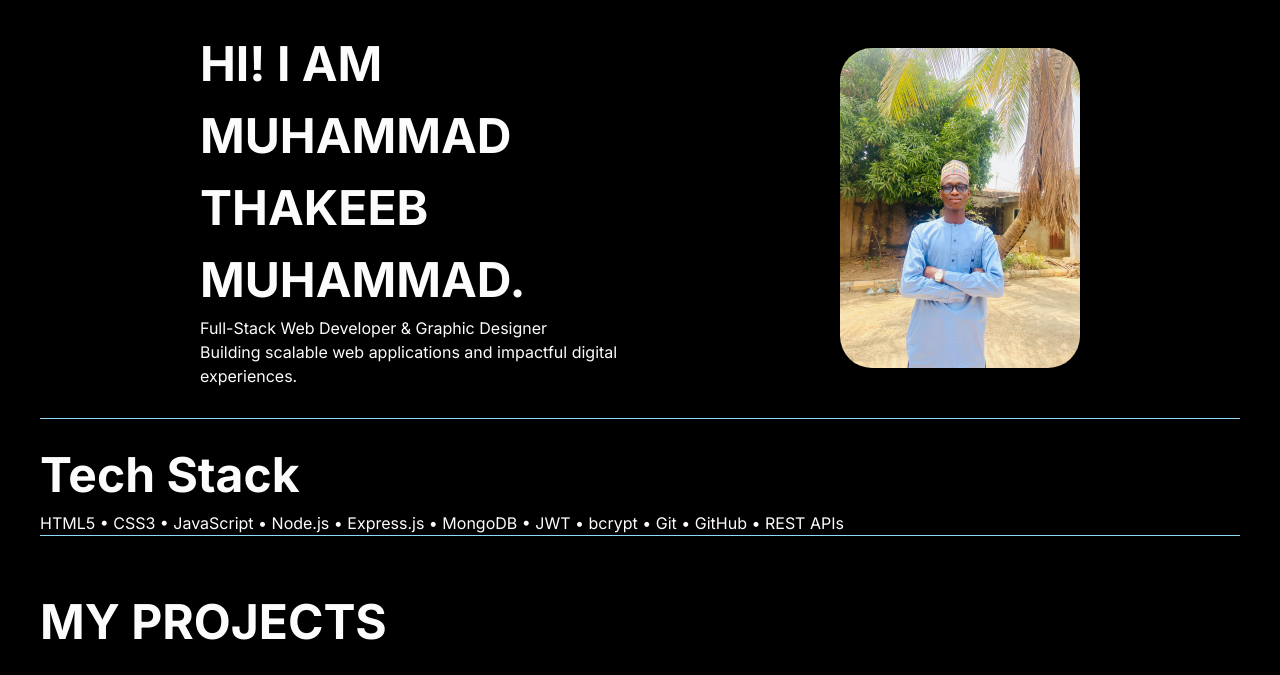
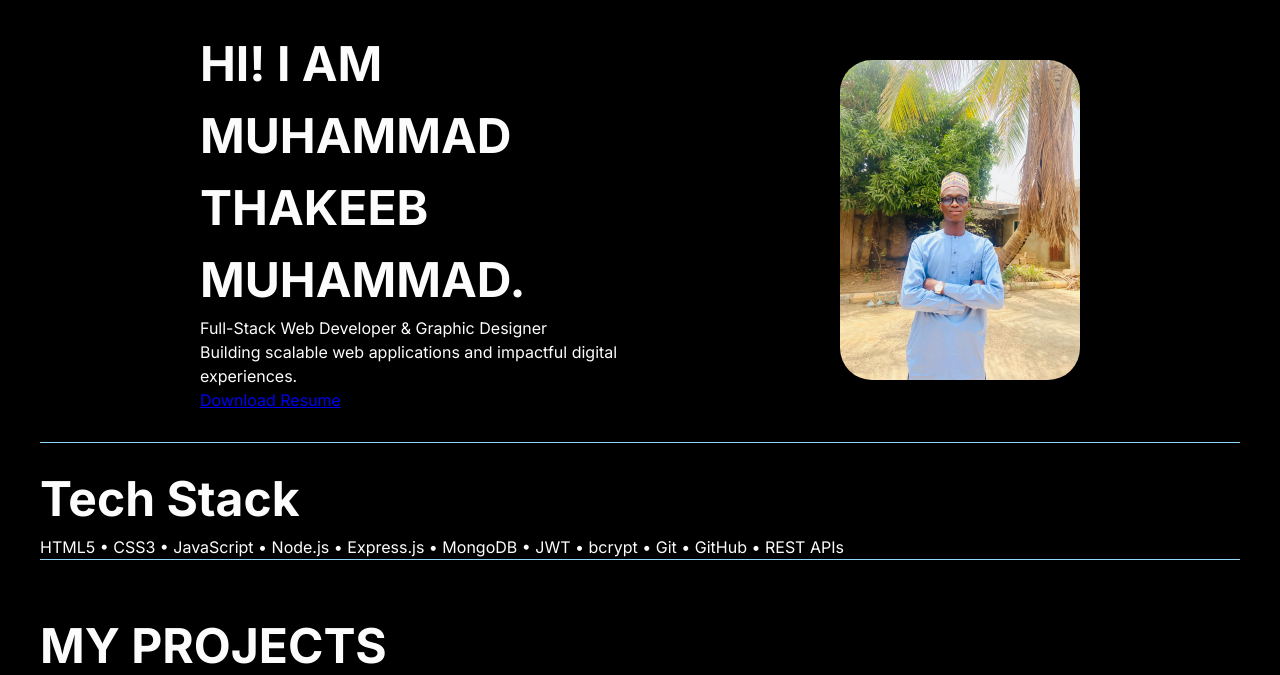
Before and after one commit to Thakeeb22/mt-tech-designs, a website: page index.html in a window 1280 px wide. Shown: the part 100-775 px from the top of the page. Drawn offline with Linux system fonts and the light colour scheme.

Commit message:
Updated hero

```diff
--- a/index.html
+++ b/index.html
@@ -56,6 +56,9 @@
               Building scalable web applications and impactful digital
               experiences.
             </p>
+            <a href="./my resume/my resume.pdf" class="resume-btn">
+              Download Resume
+            </a>
           </div>
         </div>
       </header>
```
